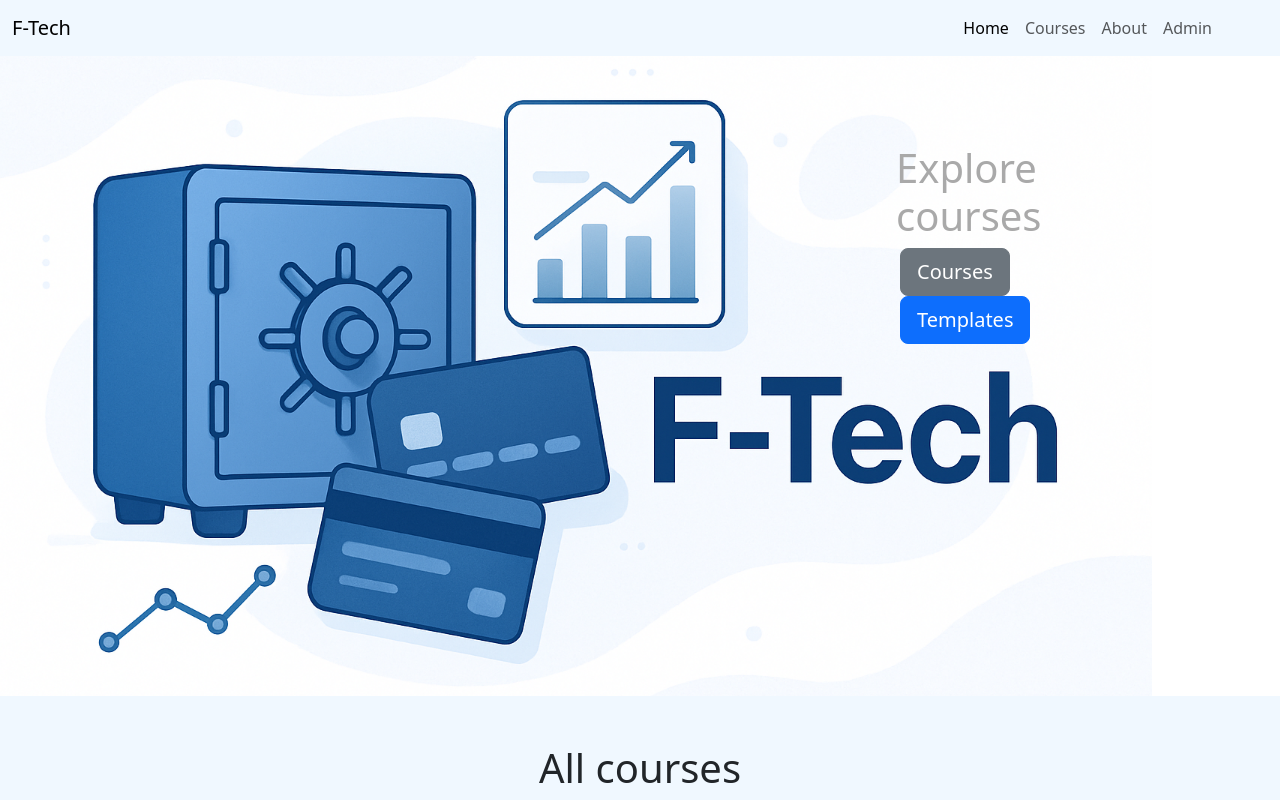
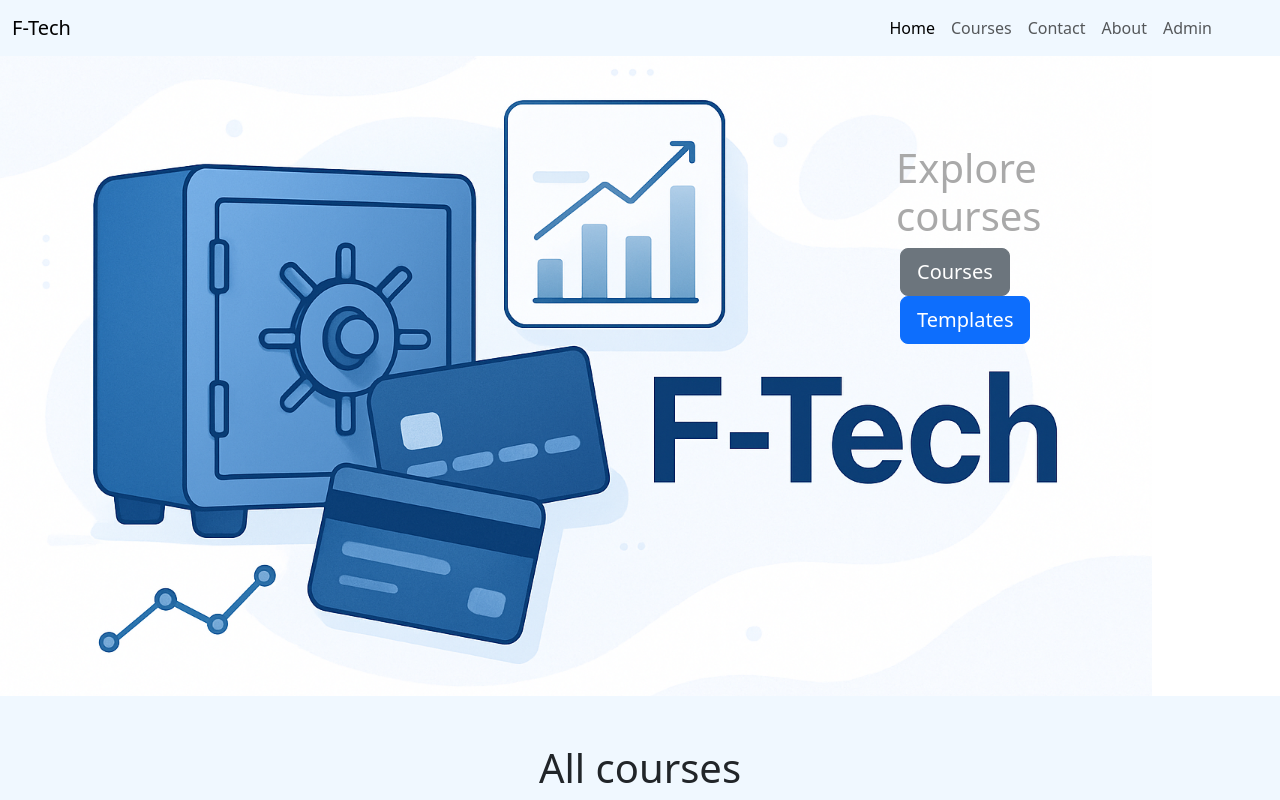
Before and after one commit to Jagdish9870/Firstapp_ngmodule, an Angular app: page / in a window 1280 px wide. Shown: the top 800 px of the page. Built offline with nearby package versions, Linux system fonts and the light colour scheme.

Commit message:
updated code

```diff
--- a/src/app/main-app/header/header.html
+++ b/src/app/main-app/header/header.html
@@ -13,6 +13,9 @@
           <a class="nav-link" routerLink="/course" >Courses</a>
         </li>
         <li class="nav-item" mx-1>
+          <a class="nav-link" routerLink="/contact" >Contact</a>
+        </li>
+        <li class="nav-item" mx-1>
           <a class="nav-link" routerLink="/about" >About</a>
         </li>
         <li class="nav-item" mx-1>
```
